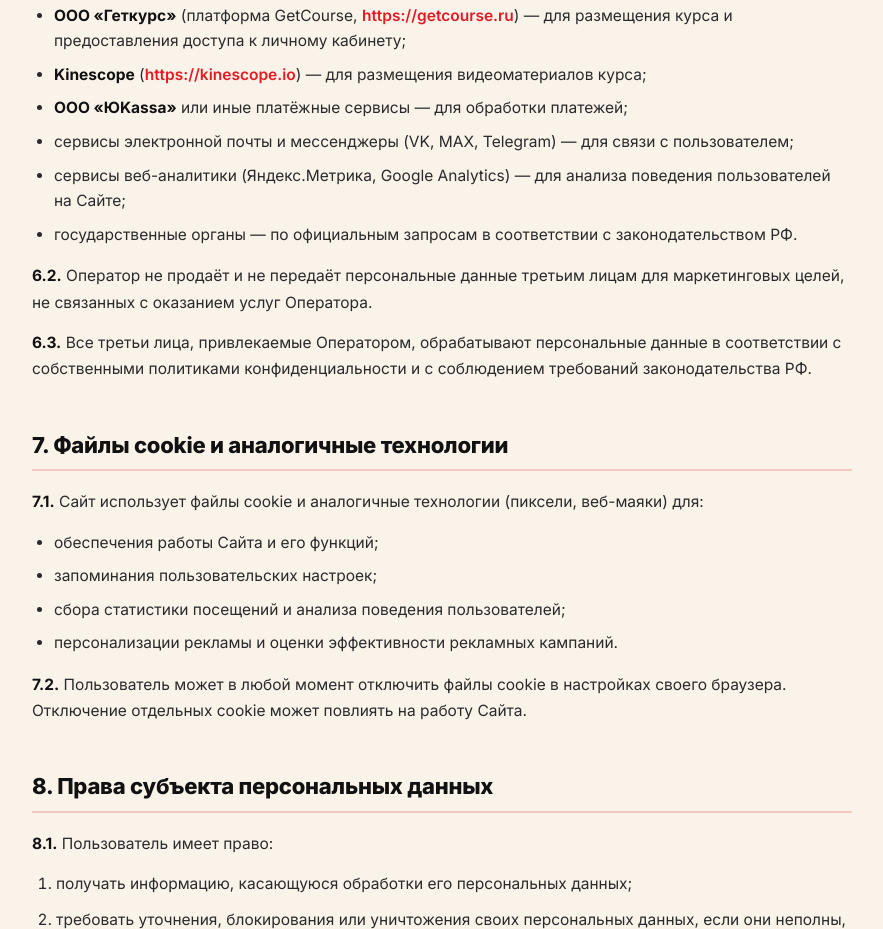
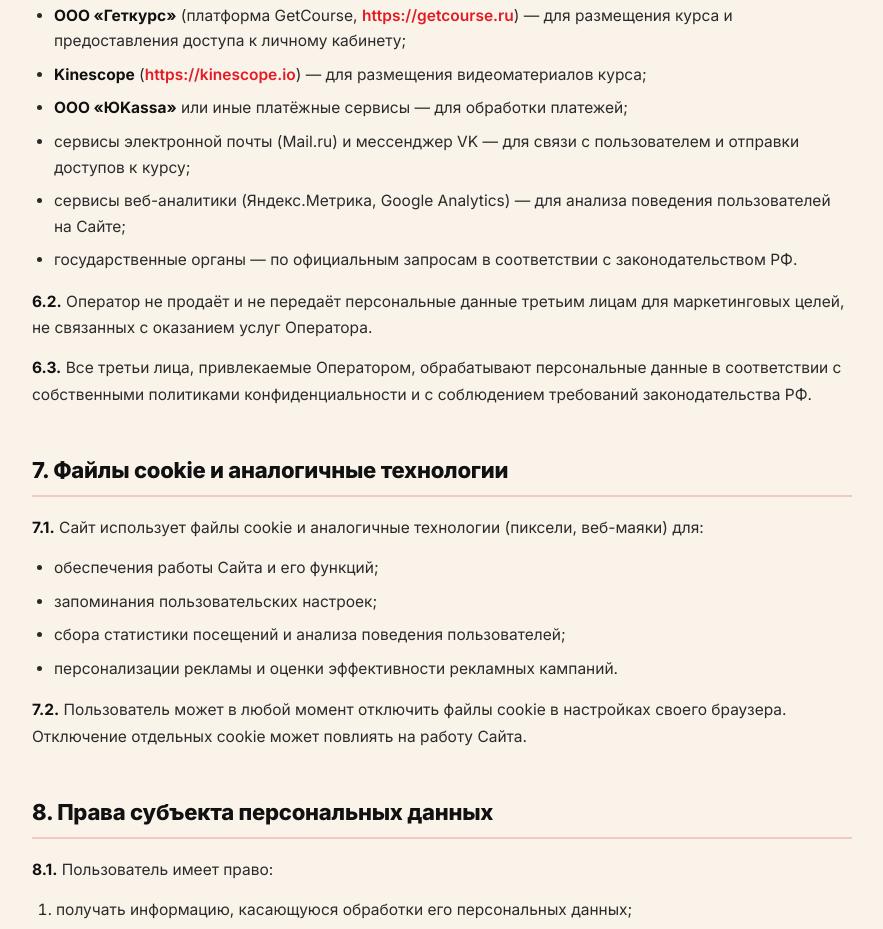
Before and after one commit to arhipenkoigor230-sys/Bezboli, a plain HTML site: page minicourse/privacy.html in a window 1280 px wide. Shown: the part 3033-3962 px from the top of the page, without its empty margins (198-1081 px from the left). Drawn offline with Linux system fonts and the light colour scheme; files whose address does not match are found by name.

Commit message:
политика: почта Mail.ru и мессенджер VK для связи и отправки доступов к курсу

```diff
--- a/minicourse/privacy.html
+++ b/minicourse/privacy.html
@@ -402,7 +402,7 @@ body {
         <li><strong>ООО «Геткурс»</strong> (платформа GetCourse, <a href="https://getcourse.ru">https://getcourse.ru</a>) — для размещения курса и предоставления доступа к личному кабинету;</li>
         <li><strong>Kinescope</strong> (<a href="https://kinescope.io">https://kinescope.io</a>) — для размещения видеоматериалов курса;</li>
         <li><strong>ООО «ЮKassa»</strong> или иные платёжные сервисы — для обработки платежей;</li>
-        <li>сервисы электронной почты и мессенджеры (VK, MAX, Telegram) — для связи с пользователем;</li>
+        <li>сервисы электронной почты (Mail.ru) и мессенджер VK — для связи с пользователем и отправки доступов к курсу;</li>
         <li>сервисы веб-аналитики (Яндекс.Метрика, Google Analytics) — для анализа поведения пользователей на Сайте;</li>
         <li>государственные органы — по официальным запросам в соответствии с законодательством РФ.</li>
     </ul>
```
Also changed, not shown: privacy.html (+1 -1 lines).
